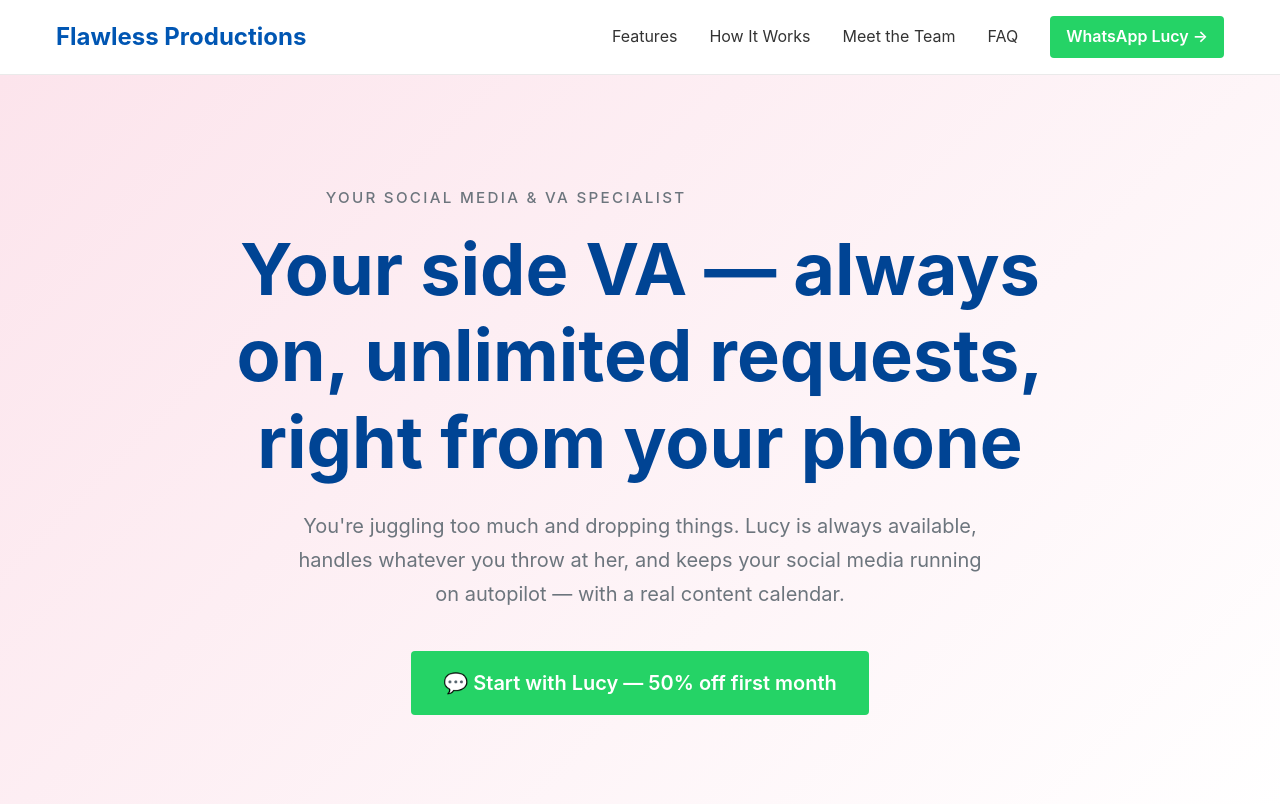
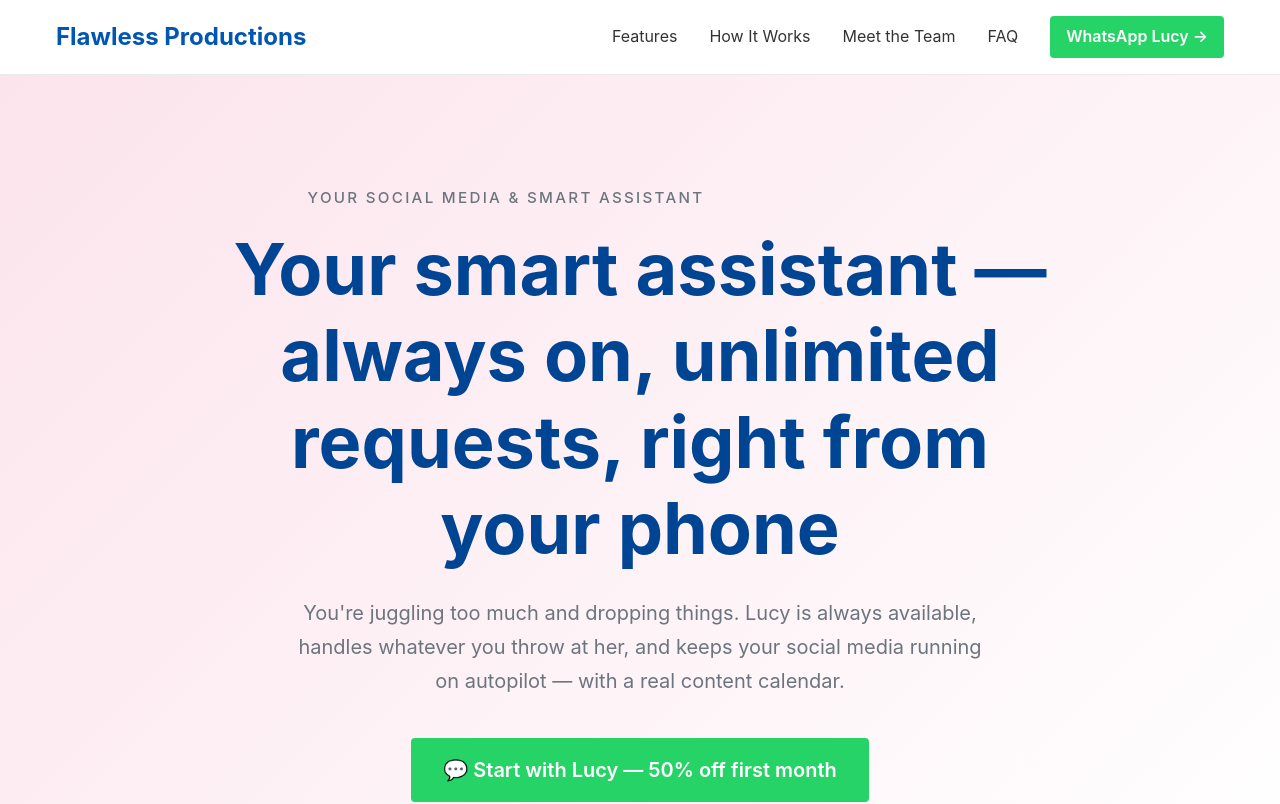
Before and after one commit to jbrivesfr/flawlessprod, a Next.js app: page /lucy in a window 1280 px wide. Shown: the top 804 px of the page. Built offline with nearby package versions, Linux system fonts and the light colour scheme.

Commit message:
copy: replace VA with smart assistant throughout

```diff
--- a/components/Footer.js
+++ b/components/Footer.js
@@ -7,7 +7,7 @@ export default function Footer() {
         <div className="grid-2">
           <div>
             <h3>Flawless Productions</h3>
-            <p style={{ fontStyle: 'italic', color: 'var(--text-muted)' }}>Virtual teams that actually work.</p>
+            <p style={{ fontStyle: 'italic', color: 'var(--text-muted)' }}>Smart teams that actually work.</p>
           </div>
           <div>
             <h4>Links</h4>
--- a/pages/lucy.js
+++ b/pages/lucy.js
@@ -5,12 +5,12 @@ export default function Lucy() {
   const schema = {
     "@context": "https://schema.org",
     "@type": "Service",
-    "name": "Lucy - Social Media & VA Specialist",
+    "name": "Lucy - Social Media & Smart Assistant",
     "provider": {
       "@type": "Organization",
       "name": "Flawless Productions"
     },
-    "description": "Your side VA — always on, unlimited requests, right from your phone. Social media management and VA support via WhatsApp.",
+    "description": "Your smart assistant — always on, unlimited requests, right from your phone. Social media management and smart assistant support via WhatsApp.",
     "offers": {
       "@type": "Offer",
       "price": "1000",
@@ -21,9 +21,9 @@ export default function Lucy() {
 
   return (
     <Layout
-      title="Lucy - Your Social Media & VA Specialist | Flawless Productions"
-      description="Your side VA — always on, unlimited requests, right from your phone. Social media management, content calendar, client tracking. $1,000/month, first month $500."
-      ogTitle="Lucy - Your Social Media & VA Specialist"
+      title="Lucy - Your Social Media & Smart Assistant | Flawless Productions"
+      description="Your smart assistant — always on, unlimited requests, right from your phone. Social media management, content calendar, client tracking. $1,000/month, first month $500."
+      ogTitle="Lucy - Your Social Media & Smart Assistant"
       ogDescription="Always available, unlimited requests, right from your phone. Content calendar, social media management, client tracking via WhatsApp."
       ogImage="https://flawlessprod.com/images/lucy-og.jpg"
       schema={schema}
@@ -33,10 +33,10 @@ export default function Lucy() {
       <section className="hero" style={{ background: 'linear-gradient(135deg, #fce4ec 0%, #ffffff 100%)', padding: '6rem 0' }}>
         <div className="container" style={{ maxWidth: '900px', textAlign: 'center' }}>
           <p style={{ color: 'var(--text-muted)', fontSize: '0.95rem', letterSpacing: '0.15em', textTransform: 'uppercase', marginBottom: '1rem', fontWeight: 500 }}>
-            Your Social Media & VA Specialist
+            Your Social Media & Smart Assistant
           </p>
           <h1 style={{ fontSize: 'clamp(2.5rem, 6vw, 4.5rem)', marginBottom: '1.5rem', color: 'var(--primary-dark)' }}>
-            Your side VA — always on, unlimited requests, right from your phone
+            Your smart assistant — always on, unlimited requests, right from your phone
           </h1>
           <p style={{ fontSize: '1.25rem', marginBottom: '2.5rem', maxWidth: '700px', margin: '0 auto 2.5rem', lineHeight: '1.7', color: 'var(--text-muted)' }}>
             You're juggling too much and dropping things. Lucy is always available, handles whatever you throw at her, and keeps your social media running on autopilot — with a real content calendar.
@@ -53,7 +53,7 @@ export default function Lucy() {
           <h2 style={{ marginBottom: '2rem', fontSize: 'clamp(2rem, 4vw, 3rem)' }}>Here's what's actually broken.</h2>
           <div style={{ fontSize: '1.15rem', lineHeight: '1.8' }}>
             <p style={{ marginBottom: '1.5rem' }}>
-              You don't have a VA. Or your VA works 9-5. Or costs $3K/month and you're scared to message her on a Sunday.
+              You don't have a smart assistant. Or your smart assistant works 9-5. Or costs $3K/month and you're scared to message her on a Sunday.
             </p>
             <p style={{ marginBottom: '1.5rem' }}>
               Your Instagram goes dark for 3 weeks because life got busy. Your content is random. Your DMs pile up. You keep saying "I'll catch up this weekend" — and you don't.
@@ -318,7 +318,7 @@ export default function Lucy() {
                 Managed directly by Nina Christina
               </p>
               <p style={{ fontSize: '0.95rem', color: 'var(--text-muted)' }}>
-                10+ years digital marketing experience. Not outsourced. Not a random VA. Nina trains every agent personally.
+                10+ years digital marketing experience. Not outsourced. Not a random assistant. Nina trains every agent personally.
               </p>
             </div>
 
--- a/pages/luna.js
+++ b/pages/luna.js
@@ -10,7 +10,7 @@ export default function Luna() {
       "@type": "Organization",
       "name": "Flawless Productions"
     },
-    "description": "Virtual assistant support that actually keeps up. Calendar management, email support, task coordination via WhatsApp.",
+    "description": "Smart assistant support that actually keeps up. Calendar management, email support, task coordination via WhatsApp.",
     "offers": {
       "@type": "Offer",
       "price": "1000",
@@ -22,7 +22,7 @@ export default function Luna() {
   return (
     <Layout
       title="Luna - Your Executive Assistant & Operations Specialist | Flawless Productions"
-      description="Virtual assistant support that actually keeps up. Calendar management, email support, task coordination. $1,000/month, first month $500."
+      description="Smart assistant support that actually keeps up. Calendar management, email support, task coordination. $1,000/month, first month $500."
       ogTitle="Luna - Your Executive Assistant & Operations Specialist"
       ogDescription="You're drowning in emails, double-booking meetings, and forgetting deadlines. Luna handles the chaos via WhatsApp."
       ogImage="https://flawlessprod.com/images/luna-og.jpg"
@@ -36,7 +36,7 @@ export default function Luna() {
             Your Executive Assistant & Operations Specialist
           </p>
           <h1 style={{ fontSize: 'clamp(2.5rem, 6vw, 4.5rem)', marginBottom: '1.5rem', color: 'var(--primary-dark)' }}>
-            Virtual assistant support that actually keeps up
+            Smart assistant support that actually keeps up
           </h1>
           <p style={{ fontSize: '1.25rem', marginBottom: '2.5rem', maxWidth: '700px', margin: '0 auto 2.5rem', lineHeight: '1.7', color: 'var(--text-muted)' }}>
             You're drowning in emails, double-booking meetings, and forgetting deadlines. Luna handles the chaos so you can focus on the work that matters.
```
Also changed, not shown: pages/index.js (+9 -9 lines).
